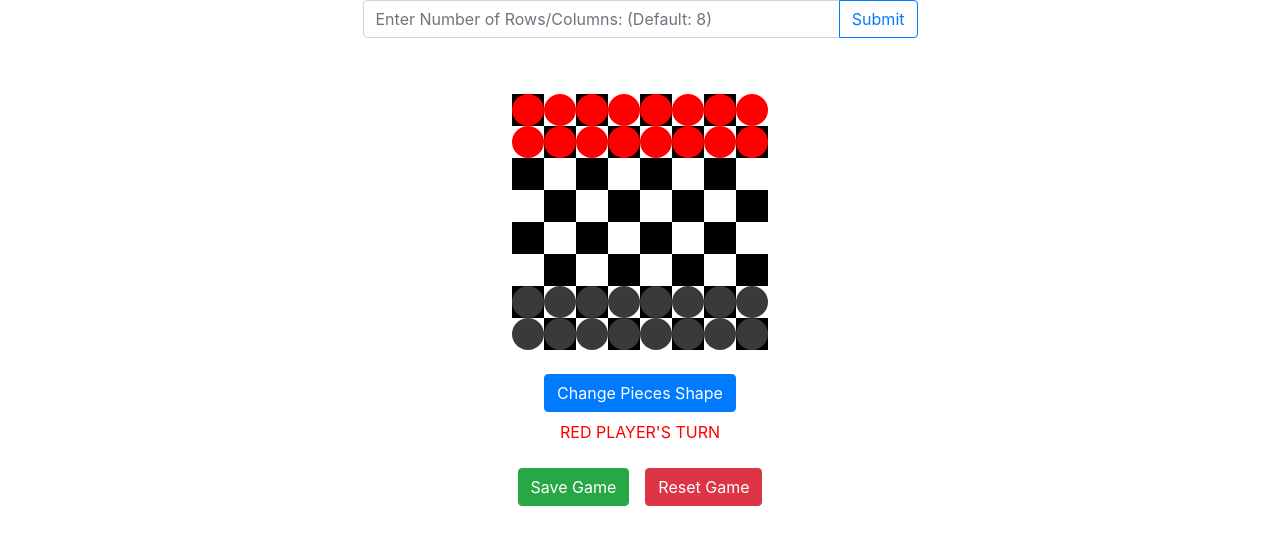
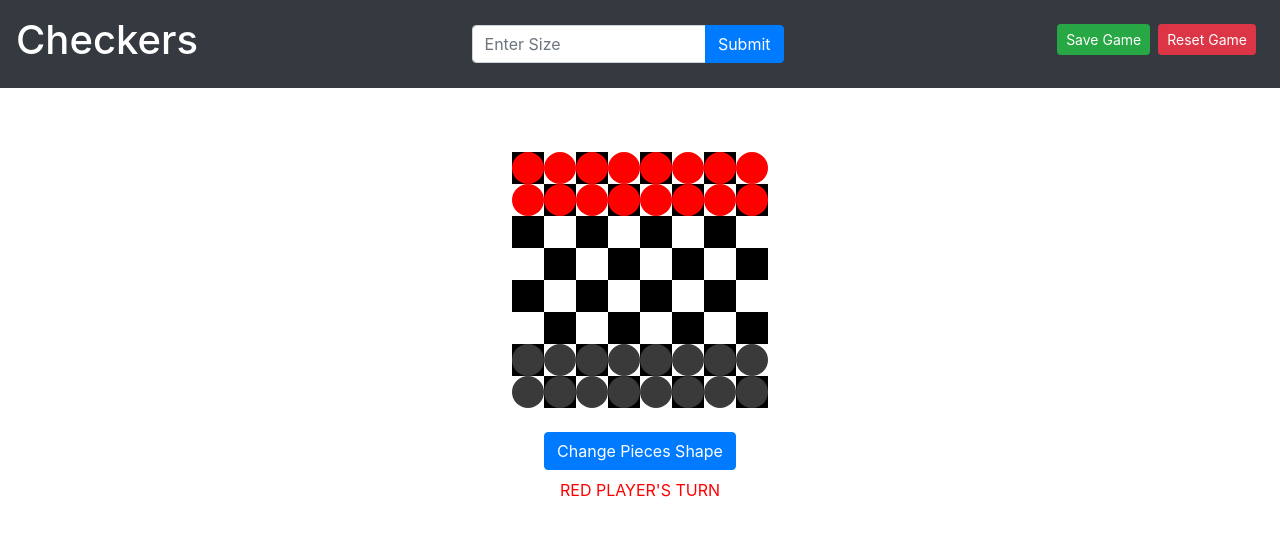
Before and after one commit to jakelawrence/Checkers, a React (Create React App) app: page / in a window 1280 px wide. Shown: the top 544 px of the page. Built offline with nearby package versions, Linux system fonts and the light colour scheme.

Commit message:
Update UI
Added bar at the top that holds the size adjuster as well as the save and reset button .

```diff
--- a/src/components/board.jsx
+++ b/src/components/board.jsx
@@ -986,20 +986,21 @@ class Board extends Component {
     const { pieces } = this.state;
 
     return (
-      <div className="container">
+      <div className="">
         {/* Number of rows and columns selecter */}
-
-        <div className="input-group m-auto w-50">
+        <ul className="nav bg-dark p-3">
+          <h1 className="text-white">Checkers</h1>
+          <div className="input-group m-auto w-25">
             <input
               id="num"
               type="text"
               className="form-control"
-            placeholder="Enter Number of Rows/Columns: (Default: 8)"
+              placeholder="Enter Size"
               onChange={() => this.setN()}
             />
             <div className="input-group-append">
               <button
-              className="btn btn-outline-primary"
+                className="btn btn-primary"
                 onClick={this.handleSubmit}
                 type="button"
               >
@@ -1007,6 +1008,22 @@ class Board extends Component {
               </button>
             </div>
           </div>
+          <div>
+            <div
+              className="btn btn-success btn-sm mr-2 mt-2"
+              onClick={this.handleSave}
+            >
+              Save Game
+            </div>
+            <div
+              className="btn btn-danger btn-sm mr-2 mt-2"
+              onClick={this.handleReset}
+            >
+              Reset Game
+            </div>
+          </div>
+        </ul>
+
         {/* Checker board under the player pieces */}
         <div className="grid">
           {grid.map((row, rowIdx) => {
@@ -1051,14 +1068,6 @@ class Board extends Component {
               </div>
             </div>
             {/* Save and Reset Game Buttons */}
-            <div>
-              <div className="btn btn-success m-2" onClick={this.handleSave}>
-                Save Game
-              </div>
-              <div className="btn btn-danger m-2" onClick={this.handleReset}>
-                Reset Game
-              </div>
-            </div>
           </div>
         </div>
       </div>
--- a/src/components/piece.jsx
+++ b/src/components/piece.jsx
@@ -4,7 +4,7 @@ import "./piece.css";
 
 export default class Piece extends Component {
   render() {
-    const { row, col, n, shape, player, onClick } = this.props;
+    const { row, col, shape, player, onClick } = this.props;
 
     let extraClassName = "";
 
--- a/src/components/square.jsx
+++ b/src/components/square.jsx
@@ -4,7 +4,7 @@ import "./square.css";
 
 export default class Node extends Component {
   render() {
-    const { col, row, isBlack } = this.props;
+    const { col, row } = this.props;
     let extraClassName = "";
     if (row % 2 === 0) {
       if (col % 2 === 0) {
```
Lines whose indentation alone changed are shown as unchanged.
